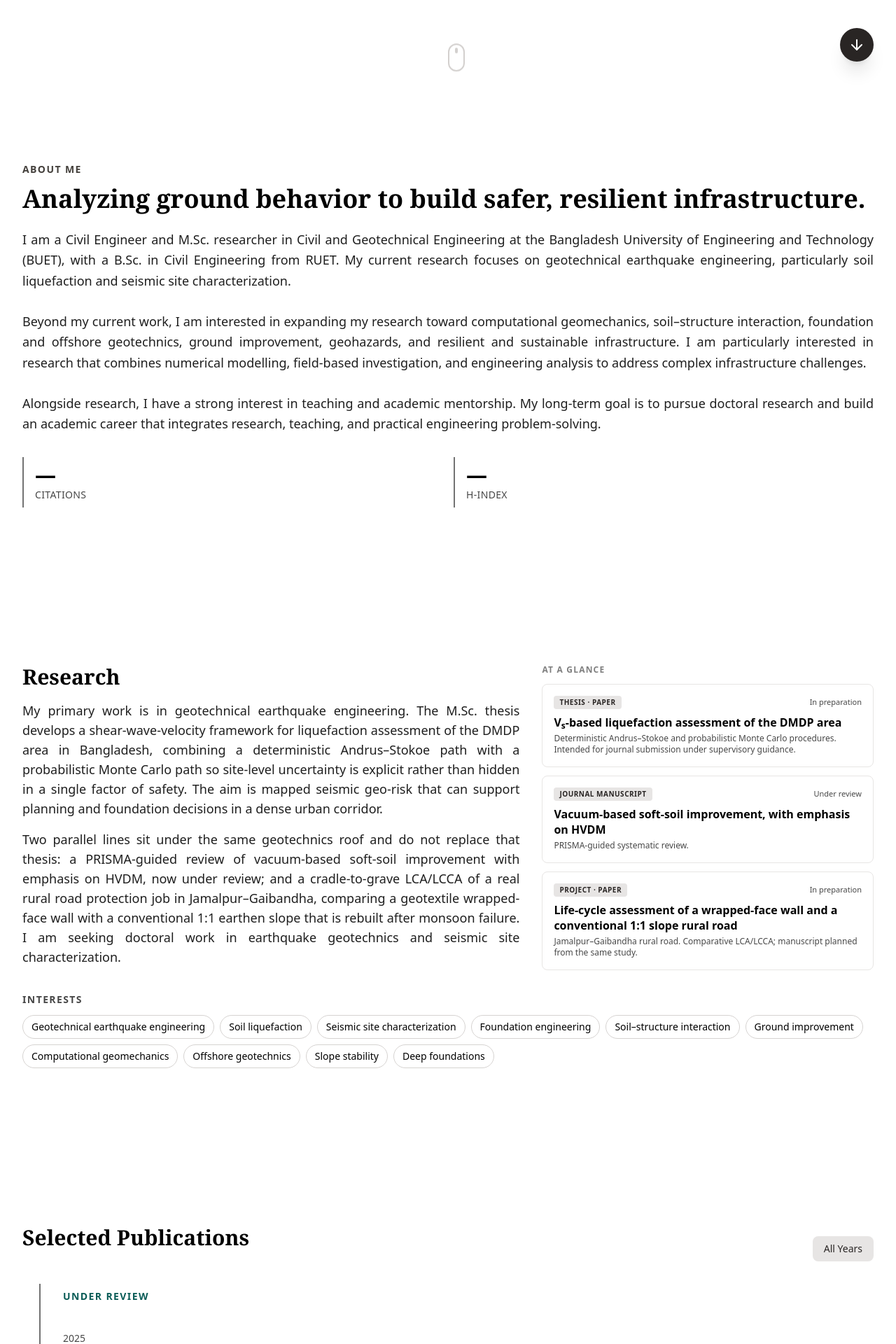
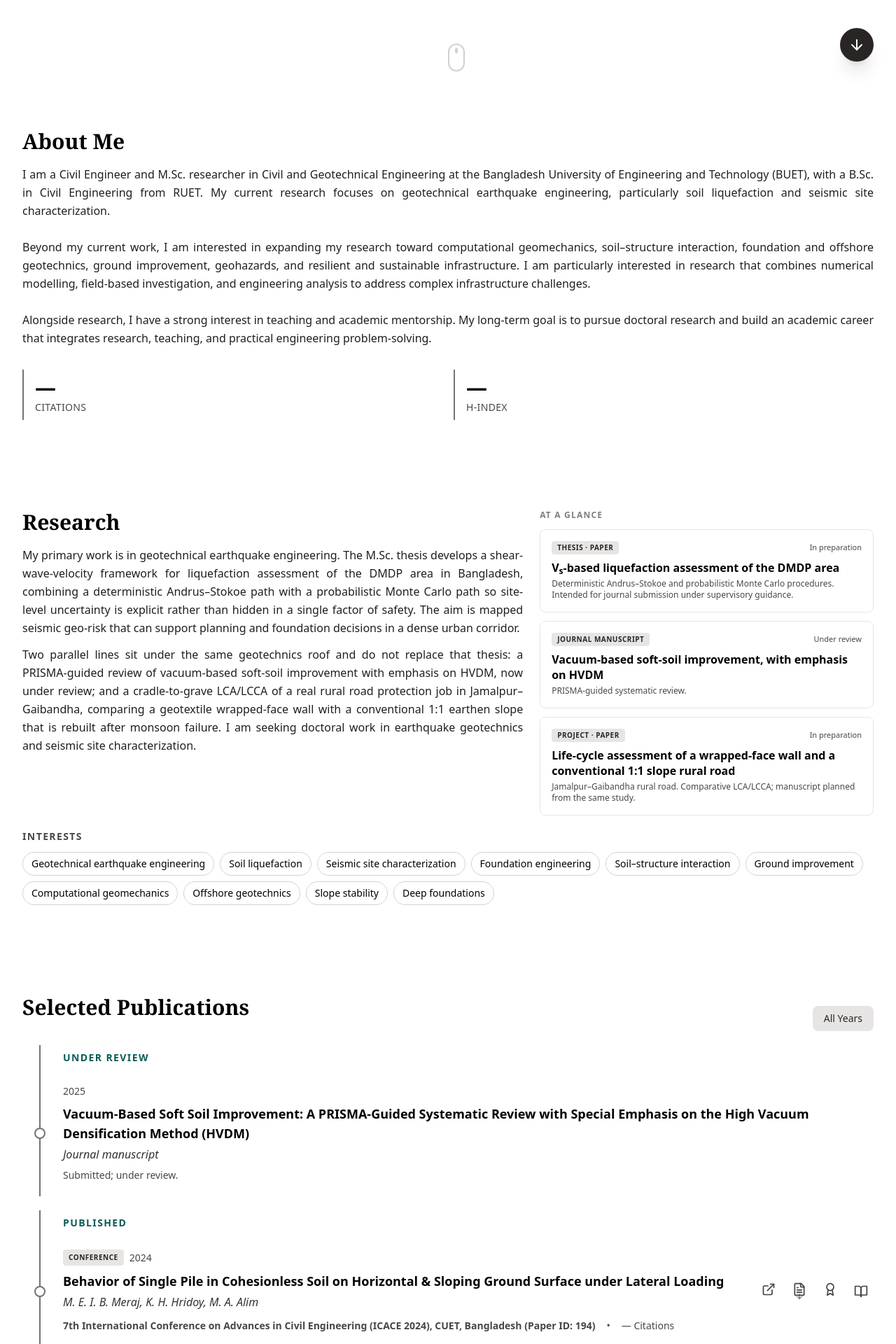
Before and after one commit to enamulislammeraj25-rin/portfolio-xrin, a React (Create React App) app: page / in a window 1280 px wide. Shown: the part 680-2600 px from the top of the page at 70% size. Built offline with nearby package versions, Linux system fonts and the light colour scheme.

Commit message:
Match the About heading to other sections, drop the slogan, and tighten below-hero spacing.

```diff
--- a/src/App.js
+++ b/src/App.js
@@ -975,13 +975,16 @@ export default function App() {
                   </>
                 ) : (
                   <>
-                <h2 className={`text-sm font-bold tracking-widest uppercase mb-3 ${getAccentColor()}`}>About Me</h2>
-                <h3 className="text-3xl md:text-4xl font-serif font-bold mb-6">
+                <h2 className="text-3xl font-serif font-bold mb-4">About Me</h2>
+                {/*
+                  Old About slogan (removed so About matches Research / Publications heading weight).
+                  <h3 className="text-3xl md:text-4xl font-serif font-bold mb-6">
                     Analyzing ground behavior to build safer, resilient infrastructure.
-                </h3>
+                  </h3>
+                */}
                   </>
                 )}
-                <p className="text-lg opacity-80 leading-relaxed mb-6 whitespace-pre-line text-justify">
+                <p className="text-base leading-relaxed mb-5 whitespace-pre-line text-justify opacity-80">
                     {PORTFOLIO_DATA.profile.bio}
                 </p>
                 <div className="grid grid-cols-2 gap-4 mt-8">
@@ -999,14 +1002,14 @@ export default function App() {
 
       {/* --- RESEARCH SECTION --- */}
       <Section id="research">
-        <div className="flex flex-col gap-8">
-            <div className="w-full grid md:grid-cols-[minmax(0,1.2fr)_minmax(16rem,0.8fr)] gap-8 items-start">
+        <div className="flex flex-col gap-5">
+            <div className="w-full grid md:grid-cols-[minmax(0,1.2fr)_minmax(16rem,0.8fr)] gap-6 items-start">
                  <div>
                  <h2 className="text-3xl font-serif font-bold mb-4">Research</h2>
-                 <p className="text-base md:text-lg leading-relaxed opacity-80 text-justify">
+                 <p className="text-base leading-relaxed opacity-80 text-justify">
                     My primary work is in geotechnical earthquake engineering. The M.Sc. thesis develops a shear-wave-velocity framework for liquefaction assessment of the DMDP area in Bangladesh, combining a deterministic Andrus–Stokoe path with a probabilistic Monte Carlo path so site-level uncertainty is explicit rather than hidden in a single factor of safety. The aim is mapped seismic geo-risk that can support planning and foundation decisions in a dense urban corridor.
                  </p>
-                 <p className="text-base md:text-lg leading-relaxed opacity-80 text-justify mt-4">
+                 <p className="text-base leading-relaxed opacity-80 text-justify mt-3">
                     Two parallel lines sit under the same geotechnics roof and do not replace that thesis: a PRISMA-guided review of vacuum-based soft-soil improvement with emphasis on HVDM, now under review; and a cradle-to-grave LCA/LCCA of a real rural road protection job in Jamalpur–Gaibandha, comparing a geotextile wrapped-face wall with a conventional 1:1 earthen slope that is rebuilt after monsoon failure. I am seeking doctoral work in earthquake geotechnics and seismic site characterization.
                  </p>
                  </div>
@@ -1089,14 +1092,14 @@ export default function App() {
               <div className={`border-l-2 py-2 ml-3 md:ml-6 ${(isLight) ? 'border-neutral-500' : 'border-white/30'}`}>
                 <h3 className={`text-sm font-bold uppercase tracking-widest mb-4 ml-8 ${isLight ? 'text-[#0A5C57]' : 'text-[#FFF6D4]'}`} style={isLight ? undefined : { filter: headingSunGlow }}>Current research</h3>
                 {PORTFOLIO_DATA.current_research.map((item) => (
-                  <div key={item.id} className={`relative group pl-8 py-6 rounded-r-lg transition-all duration-300
+                  <div key={item.id} className={`relative group pl-8 py-3 rounded-r-lg transition-all duration-300
                       ${(isLight) ? 'hover:bg-white' : 'hover:bg-white/5'}`}>
                       <div className={`absolute -left-[9px] top-1/2 transform -translate-y-1/2 w-4 h-4 rounded-full border-2 flex items-center justify-center
                           ${(isLight) ? 'bg-white border-neutral-500' : 'bg-neutral-950 border-neutral-700'}`}>
                           <div className={`w-2 h-2 rounded-full ${getHoverBgColor()}`} />
                       </div>
                       <div className="text-sm opacity-60 mb-2">{item.year} · {item.venue}</div>
-                      <h3 className={`text-lg md:text-xl font-bold mb-2 ${getHoverTextColor()}`}>{item.title}</h3>
+                      <h3 className={`text-base md:text-lg font-bold mb-1 ${getHoverTextColor()}`}>{item.title}</h3>
                       {item.note && <p className="text-sm opacity-60">{item.note}</p>}
                   </div>
                 ))}
@@ -1110,7 +1113,7 @@ export default function App() {
 
       {/* --- PUBLICATIONS (MOVED UP) --- */}
       <Section id="publications">
-        <div className="flex flex-col gap-8">
+        <div className="flex flex-col gap-5">
             <div className="flex flex-col md:flex-row justify-between items-end">
                 <div>
                     <h2 className="text-3xl font-serif font-bold mb-4">Selected Publications</h2>
@@ -1154,14 +1157,14 @@ export default function App() {
               <div className={`border-l-2 py-2 ml-3 md:ml-6 ${(isLight) ? 'border-neutral-500' : 'border-white/30'}`}>
                 <h3 className={`text-sm font-bold uppercase tracking-widest mb-4 ml-8 ${isLight ? 'text-[#0A5C57]' : 'text-[#FFF6D4]'}`} style={isLight ? undefined : { filter: headingSunGlow }}>Under review</h3>
                 {PORTFOLIO_DATA.under_review.map((wp) => (
-                  <div key={wp.id} className={`relative group pl-8 py-6 rounded-r-lg transition-all duration-300
+                  <div key={wp.id} className={`relative group pl-8 py-3 rounded-r-lg transition-all duration-300
                       ${(isLight) ? 'hover:bg-white' : 'hover:bg-white/5'}`}>
                       <div className={`absolute -left-[9px] top-1/2 transform -translate-y-1/2 w-4 h-4 rounded-full border-2 flex items-center justify-center
                           ${(isLight) ? 'bg-white border-neutral-500' : 'bg-neutral-950 border-neutral-700'}`}>
                           <div className={`w-2 h-2 rounded-full ${getHoverBgColor()}`} />
                       </div>
                       <div className="text-sm opacity-60 mb-2">{wp.year}</div>
-                      <h3 className={`text-lg md:text-xl font-bold mb-2 transition-colors ${getHoverTextColor()}`}>{wp.title}</h3>
+                      <h3 className={`text-base md:text-lg font-bold mb-1 transition-colors ${getHoverTextColor()}`}>{wp.title}</h3>
                       <p className="opacity-70 mb-2 italic">{wp.venue}</p>
                       {wp.note && <p className="text-sm opacity-60">{wp.note}</p>}
                   </div>
@@ -1173,7 +1176,7 @@ export default function App() {
             <div className={`border-l-2 py-2 ml-3 md:ml-6 ${(isLight) ? 'border-neutral-500' : 'border-white/30'}`}>
                 <h3 className={`text-sm font-bold uppercase tracking-widest mb-4 ml-8 ${isLight ? 'text-[#0A5C57]' : 'text-[#FFF6D4]'}`} style={isLight ? undefined : { filter: headingSunGlow }}>Published</h3>
                 {PORTFOLIO_DATA.publications.map((pub) => (
-                    <div key={pub.id} className={`relative group pl-8 py-6 rounded-r-lg transition-all duration-300 border-transparent
+                    <div key={pub.id} className={`relative group pl-8 py-3 rounded-r-lg transition-all duration-300 border-transparent
                         ${(isLight) ? 'hover:bg-white' : 'hover:bg-white/5'}`}>
 
                         {/* Bullet - CENTERED */}
@@ -1191,7 +1194,7 @@ export default function App() {
                                     </span>
                                     <span className="text-sm opacity-60">{pub.year}</span>
                                 </div>
-                                <h3 className={`text-lg md:text-xl font-bold mb-2 transition-colors ${getHoverTextColor()}`}>
+                                <h3 className={`text-base md:text-lg font-bold mb-1 transition-colors ${getHoverTextColor()}`}>
                                     {pub.title}
                                 </h3>
                                 <p className="opacity-70 mb-3 italic">
@@ -1240,7 +1243,7 @@ export default function App() {
 
       {/* --- EDUCATION SECTION --- */}
       <Section id="education">
-          <div className="flex flex-col gap-8">
+          <div className="flex flex-col gap-5">
             <div className="w-full">
                 <h2 className="text-3xl font-serif font-bold mb-4 flex items-center gap-3">
                     <GraduationCap className={`w-8 h-8 ${getAccentColor()}`} />
@@ -1256,7 +1259,7 @@ export default function App() {
                       and length > 2 back to length > 4.
                     */}
                     {(eduExpanded ? PORTFOLIO_DATA.education : PORTFOLIO_DATA.education.slice(0, 2)).map((edu, idx) => (
-                        <div key={idx} className={`relative group pl-8 py-6 rounded-r-lg transition-all duration-300 border-transparent
+                        <div key={idx} className={`relative group pl-8 py-3 rounded-r-lg transition-all duration-300 border-transparent
                             ${(isLight) ? 'hover:bg-white' :
                               'hover:bg-white/5'}`}>
                             <div className={`absolute -left-[9px] top-1/2 transform -translate-y-1/2 w-4 h-4 rounded-full border-2 flex items-center justify-center transition-colors
@@ -1311,7 +1314,7 @@ export default function App() {
 
       {/* --- CAREER / EXPERIENCE (MOVED BEFORE HOBBIES) --- */}
       <Section id="career">
-          <div className="flex flex-col gap-8">
+          <div className="flex flex-col gap-5">
             <div className="w-full">
                 <h2 className="text-3xl font-serif font-bold mb-4 flex items-center gap-3">
                     <Briefcase className={`w-8 h-8 ${getAccentColor()}`} />
@@ -1321,7 +1324,7 @@ export default function App() {
             <div className="w-full">
                 <div className={`border-l-2 py-2 ml-3 md:ml-6 ${(isLight) ? 'border-neutral-500' : 'border-white/30'}`}>
                     {PORTFOLIO_DATA.experience.map((exp, idx) => (
-                        <div key={idx} className={`relative group pl-8 py-6 rounded-r-lg transition-all duration-300 border-transparent
+                        <div key={idx} className={`relative group pl-8 py-3 rounded-r-lg transition-all duration-300 border-transparent
                             ${(isLight) ? 'hover:bg-white' :
                               'hover:bg-white/5'}`}>
 
@@ -1353,7 +1356,7 @@ export default function App() {
 
       {/* --- PROJECTS (MOVED DOWN & CHANGED TO TIMELINE) --- */}
       <Section id="projects">
-        <div className="flex flex-col gap-8">
+        <div className="flex flex-col gap-5">
             <h2 className="text-3xl font-serif font-bold">Projects</h2>
             <div className={`border-l-2 py-2 ml-3 md:ml-6 ${(isLight) ? 'border-neutral-500' : 'border-white/30'}`}>
                 {PORTFOLIO_DATA.projects.map((proj, i) => (
@@ -1401,7 +1404,7 @@ export default function App() {
 
       {/* --- SKILLS SECTION (2-COLUMN TIMELINE) --- */}
       <Section id="skills">
-        <div className="flex flex-col gap-8">
+        <div className="flex flex-col gap-5">
             <h2 className="text-3xl font-serif font-bold">Technical Expertise</h2>
             <h3 className="text-xl font-bold opacity-80">Software & Tools</h3>
 
@@ -1409,7 +1412,7 @@ export default function App() {
                 {/* Column 1 */}
                 <div className={`border-l-2 py-2 ml-3 md:ml-6 ${(isLight) ? 'border-neutral-500' : 'border-white/30'}`}>
                     {PORTFOLIO_DATA.skills.slice(0, Math.ceil(PORTFOLIO_DATA.skills.length / 2)).map((skill, i) => (
-                        <div key={i} className={`relative group pl-8 pr-6 py-6 rounded-r-lg transition-all duration-300 border-transparent
+                        <div key={i} className={`relative group pl-8 pr-6 py-3 rounded-r-lg transition-all duration-300 border-transparent
                             ${(isLight) ? 'hover:bg-white' : 'hover:bg-white/5'}`}>
 
                             {/* Bullet - CENTERED */}
@@ -1437,7 +1440,7 @@ export default function App() {
                 {/* Column 2 */}
                 <div className={`border-l-2 py-2 ml-3 md:ml-6 ${(isLight) ? 'border-neutral-500' : 'border-white/30'}`}>
                     {PORTFOLIO_DATA.skills.slice(Math.ceil(PORTFOLIO_DATA.skills.length / 2)).map((skill, i) => (
-                        <div key={i} className={`relative group pl-8 pr-6 py-6 rounded-r-lg transition-all duration-300 border-transparent
+                        <div key={i} className={`relative group pl-8 pr-6 py-3 rounded-r-lg transition-all duration-300 border-transparent
                             ${(isLight) ? 'hover:bg-white' : 'hover:bg-white/5'}`}>
 
                             {/* Bullet - CENTERED */}
@@ -1494,11 +1497,11 @@ export default function App() {
 
       {/* --- CERTIFICATIONS SECTION (CHANGED TO TIMELINE) --- */}
       <Section id="certifications">
-        <div className="flex flex-col gap-8">
+        <div className="flex flex-col gap-5">
             <h2 className="text-3xl font-serif font-bold">Certifications</h2>
             <div className={`border-l-2 py-2 ml-3 md:ml-6 ${(isLight) ? 'border-neutral-500' : 'border-white/30'}`}>
                 {PORTFOLIO_DATA.certifications.map((cert, i) => (
-                    <div key={i} className={`relative group pl-8 py-6 rounded-r-lg transition-all duration-300 border-transparent
+                    <div key={i} className={`relative group pl-8 py-3 rounded-r-lg transition-all duration-300 border-transparent
                         ${(isLight) ? 'hover:bg-white' : 'hover:bg-white/5'}`}>
 
                         {/* Bullet - CENTERED */}
--- a/src/components/Section.js
+++ b/src/components/Section.js
@@ -23,7 +23,7 @@ export const Section = ({ children, id, className = "" }) => {
     <section
       id={id}
       ref={ref}
-      className={`py-20 md:py-28 px-5 md:px-8 max-w-[90rem] mx-auto transition-all duration-1000 ease-out transform ${isVisible ? 'opacity-100 translate-y-0' : 'opacity-0 translate-y-8'} ${className}`}
+      className={`py-12 md:py-16 px-5 md:px-8 max-w-[90rem] mx-auto transition-all duration-1000 ease-out transform ${isVisible ? 'opacity-100 translate-y-0' : 'opacity-0 translate-y-8'} ${className}`}
     >
       {children}
     </section>
```
